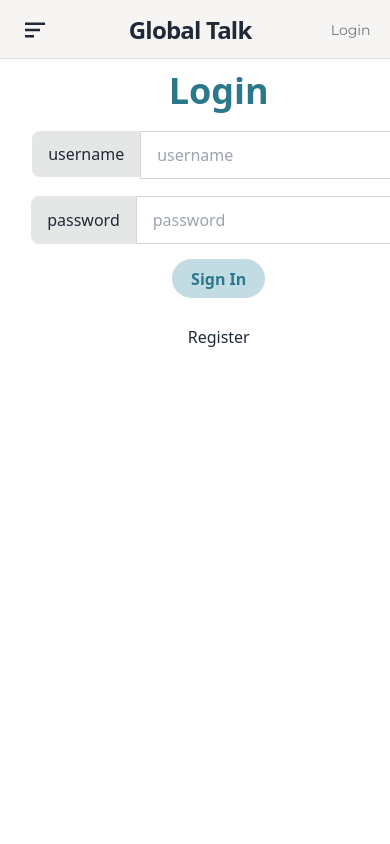
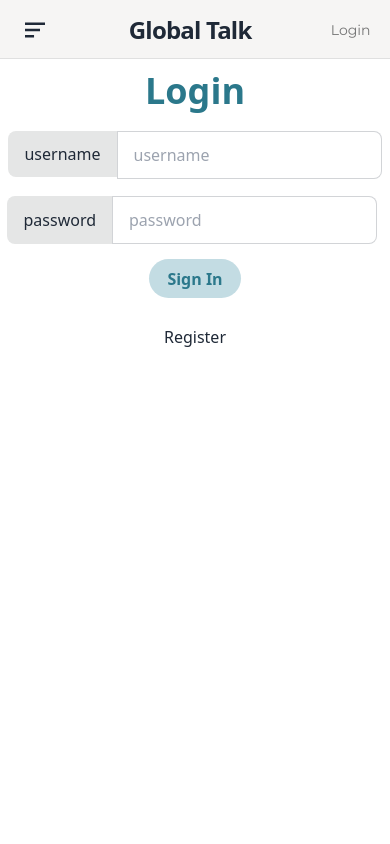
Before and after one commit to thinc-org/hacktoschool-fryingchicken, a Next.js app in the folder frontend/: page /login in a window 390 px wide. Shown: the top 844 px of the page. Built offline with nearby package versions, Linux system fonts and the light colour scheme; a web font is replaced by a local one.

Commit message:
feat(frontend/login, register): add responsiveness to login and register form

```diff
--- a/frontend/pages/login.tsx
+++ b/frontend/pages/login.tsx
@@ -44,7 +44,7 @@ export default function Login() {
   if (isLoggedIn) router.push('/');
   return (
     <main className="px-[8%] my-[3%] flex flex-col mx-auto justify-between overflow-x-hidden md:flex-row text-center md:text-left">
-      <div className="mx-auto">
+      <div className="mx-auto w-[60%] flex flex-col items-center justify-center ">
         <form
           onSubmit={handleSubmit}
           className="flex flex-col items-center daisy-form-control"
--- a/frontend/pages/register.tsx
+++ b/frontend/pages/register.tsx
@@ -63,7 +63,7 @@ const Register: React.FC = () => {
   if (isLoggedIn) router.push('/');
   return (
     <main className="px-[8%] my-[3%] flex flex-col justify-between overflow-x-hidden md:flex-row text-center md:text-left">
-      <div className="mx-auto w-[20vw]">
+      <div className="mx-auto w-[80%] sm:w-[60%] md:w-[40%] lg:w-[20%]">
         <form
           onSubmit={handleSubmit}
           className="items-center daisy-form-control"
```
